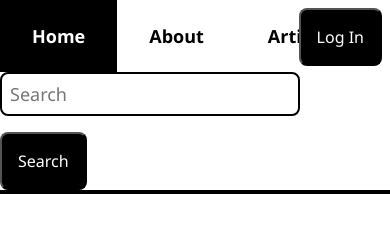
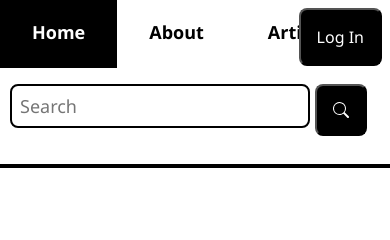
Before and after one commit to drakenevadie19/BlogApp, a React (Create React App) app in the folder my-blog/: page / in a window 390 px wide. Shown: the top 240 px of the page. Built offline with nearby package versions, Linux system fonts and the light colour scheme; no server answers; the HTML template or start-up script is replaced by a standard one.

Commit message:
New Change: Responsive on navbar for searching is about 90% good! Now need to add content to the DB for fetching and setting up role base

```diff
--- a/my-blog/src/App.css
+++ b/my-blog/src/App.css
@@ -24,9 +24,6 @@ h3, h4 {
 nav {
   border-bottom: 4px solid black;
   text-align:start;
-  /* position: fixed;
-  top: 0;
-  width: 100%; */
   background: white;
 }
 
@@ -38,8 +35,17 @@ nav ul {
 
 nav li {
   display: inline-block;
-  padding-top: 24px;
-  padding-bottom: 24px;
+  padding-top: 20px;
+  padding-bottom: 20px;
+}
+
+.find-article {
+  padding-left: 10px;
+}
+
+.search-now {
+  display: flex;
+  gap: 15px;
 }
 
 nav a {
@@ -52,6 +58,11 @@ nav a {
 nav a:hover {
   background: black;
   color: white;
+}
+
+form {
+  display: flex;
+  gap: 5px;
 }
 
 #page-body {
@@ -77,6 +88,10 @@ nav a:hover {
 }
 
 @media screen and (max-width: 769px) {
+  .search-word {
+    display: none;
+  }
+
   #page-body {
     padding: 72px 25px auto;
   }
--- a/my-blog/src/nav-bar.js
+++ b/my-blog/src/nav-bar.js
@@ -32,14 +32,26 @@ const Navbar = () => {
                 <li>
                     <Link to="/articles">Article</Link>
                 </li>
-            </ul>
+
+                <li>
                     <div className='find-article'>
-                <form className='d-flex' role='search' onSubmit={findElement}>
+                        <form className="d-flex flex-row align-self-center" role='search' onSubmit={findElement}>
+                            <div>
                                 <input class="form-control me-2" type="search" placeholder="Search" name={toFind} aria-label="Search" onChange={handleChange} />
-                    <button class="btn btn-outline-success" type="submit">Search</button>
+                            </div>
+                            <div>
+                                <button class="btn btn-outline-success search-now" type="submit">
+                                    <span className='search-word'>Search</span>
+                                    <svg xmlns="http://www.w3.org/2000/svg" width="16" height="16" fill="currentColor" class="bi bi-search search-icon" viewBox="0 0 16 16">
+                                        <path d="M11.742 10.344a6.5 6.5 0 1 0-1.397 1.398h-.001q.044.06.098.115l3.85 3.85a1 1 0 0 0 1.415-1.414l-3.85-3.85a1 1 0 0 0-.115-.1zM12 6.5a5.5 5.5 0 1 1-11 0 5.5 5.5 0 0 1 11 0"/>
+                                    </svg>
+                                </button>
+                            </div>
                         </form>
-                {/* <p>{toFind}</p> */}
                     </div>
+                </li>
+
+
                 <div className='nav-right'>
                     {user
                         ? <button onClick={ () => {
@@ -50,6 +62,7 @@ const Navbar = () => {
                         }}>Log In</button>
                     }
                 </div>
+            </ul>
         </nav>
     );
 }
--- a/my-blog/src/pages/find-articles-by-names.js
+++ b/my-blog/src/pages/find-articles-by-names.js
@@ -1,8 +1,6 @@
 import { useParams } from "react-router-dom";
 import articles from "./article-content";
 import ArticleList from "../components/articles-list";
-import { useState } from "react";
-import { useNavigate } from "react-router-dom";
 import NotFoundPage from "./not-found-page";
 
 const FindArticles = () => {
@@ -13,7 +11,7 @@ const FindArticles = () => {
 
     return (
         <>
-            <h1>Article with name "{articleName}"</h1>
+            <h1>Article with name containing "{articleName}"</h1>
             {articleFound.length !== 0 ? (
                 <ArticleList articles={articleFound} />
             ) : (
```
Lines whose indentation alone changed are shown as unchanged.
